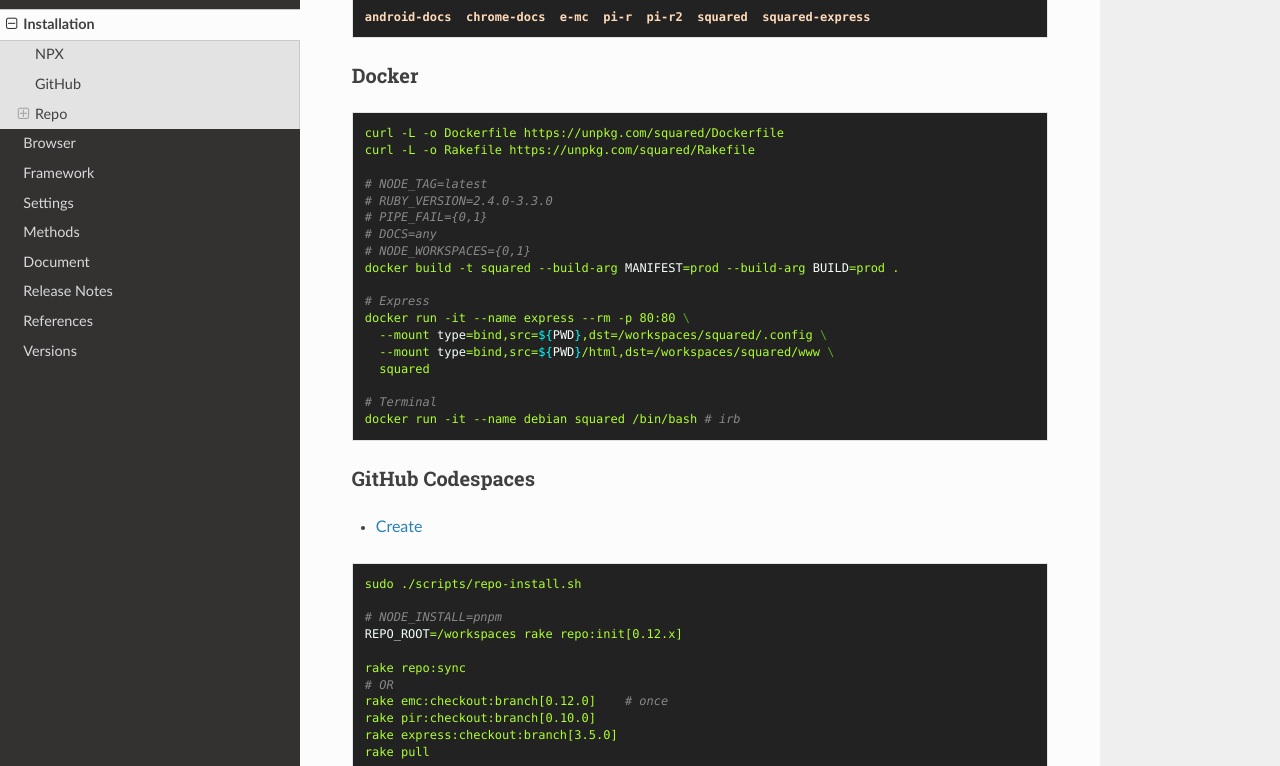
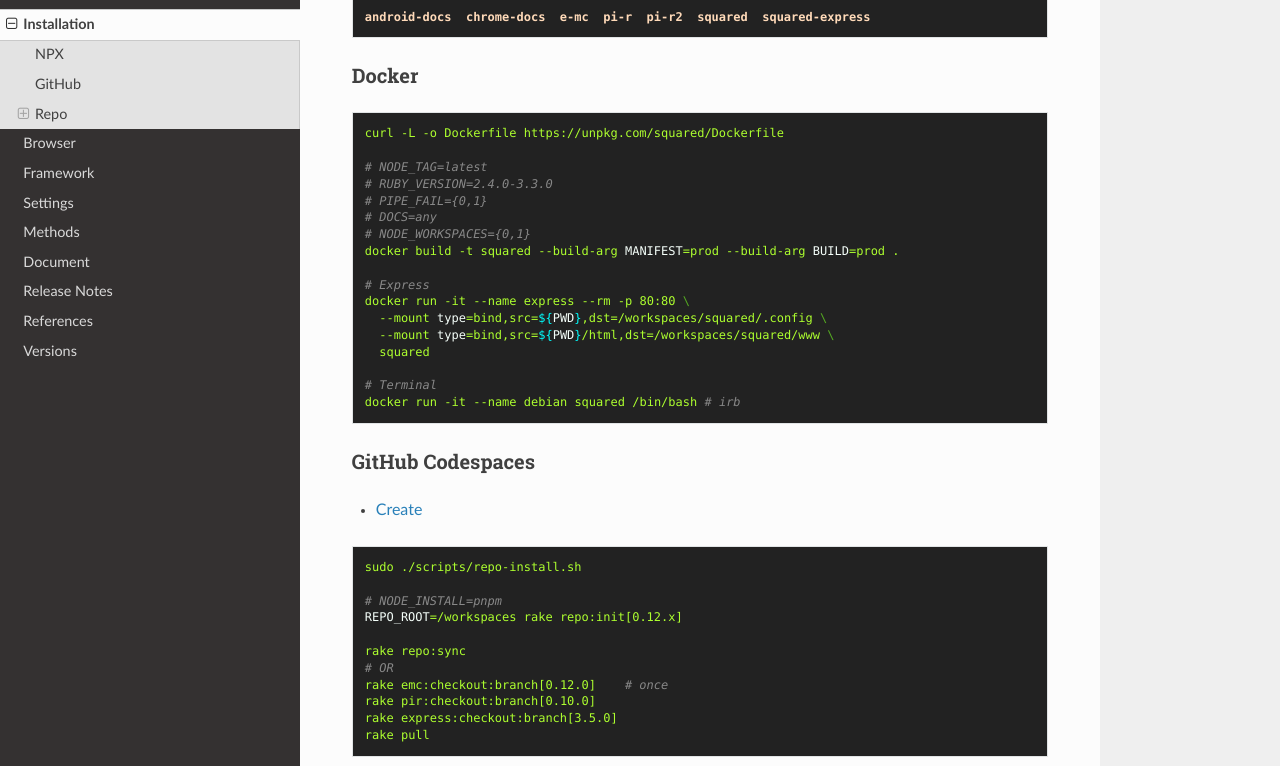
Before and after one commit to anpham6/android-docs, a Sphinx documentation site: the page built from source/installation.rst, in a window 1280 px wide and 900 px high, scrolled down 2401 px, cut to the strip 134-900 px from the top of the window. Built offline with Sphinx 7.4.7 and the Read the Docs theme 3.1.0, drawn with Linux system fonts in a browser that asks for light colours.

Commit message:
Installation: Docker standalone does not have copy dependencies.

```diff
--- a/source/installation.rst
+++ b/source/installation.rst
@@ -146,7 +146,6 @@
 .. code-block::
 
   curl -L -o Dockerfile https://unpkg.com/squared/Dockerfile
-  curl -L -o Rakefile https://unpkg.com/squared/Rakefile
 
   # NODE_TAG=latest
   # RUBY_VERSION=2.4.0-3.3.0
```
